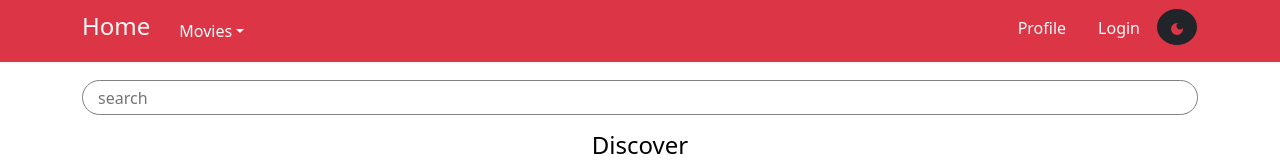
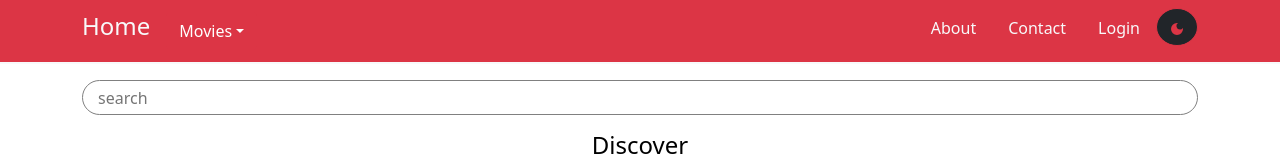
Before and after one commit to imcagla/capstone-project, a React (Create React App) app: page / in a window 1280 px wide. Shown: the top 160 px of the page. Built offline with nearby package versions, Linux system fonts and the light colour scheme; no server answers.

Commit message:
About and contact pages created/ routes update

```diff
--- /dev/null
+++ b/src/components/About.js
@@ -0,0 +1,7 @@
+import React from 'react';
+
+function About() {
+  return <div>About</div>;
+}
+
+export default About;
--- /dev/null
+++ b/src/components/Contact.js
@@ -0,0 +1,7 @@
+import React from 'react';
+
+function Contact() {
+  return <div>Contact</div>;
+}
+
+export default Contact;
--- a/src/routes.js
+++ b/src/routes.js
@@ -3,13 +3,16 @@ import Detail from "./components/Detail"
 import Login from "./components/Login"
 import Profile from "./components/Profile"
 import SortFilter from "./components/SortFilter"
-
+import About from "./components/About"
+import Contact from "./components/Contact"
 
 export const routes = [
     {name: "Home", pathname: "/", element: Home, isNav:false},
     {name: "Movies", pathname: "/sort-filter", element: SortFilter, isNav:false},
     {name: "Movies", pathname: "/sort-filter/:type", element: SortFilter, isNav:false},
-    {name: "Profile", pathname: "/profile", element: Profile, isNav:true},
+    {name: "Profile", pathname: "/profile", element: Profile, isNav:false},
+    {name: "About", pathname: "/about", element: About, isNav:true},
+    {name: "Contact", pathname: "/contact", element: Contact, isNav:true},
     {name: "Login", pathname: "/login", element: Login, isNav:true},
     {name: "Detail", pathname: "/movies/:movieId", element: Detail, isNav:false},
 ]
```
